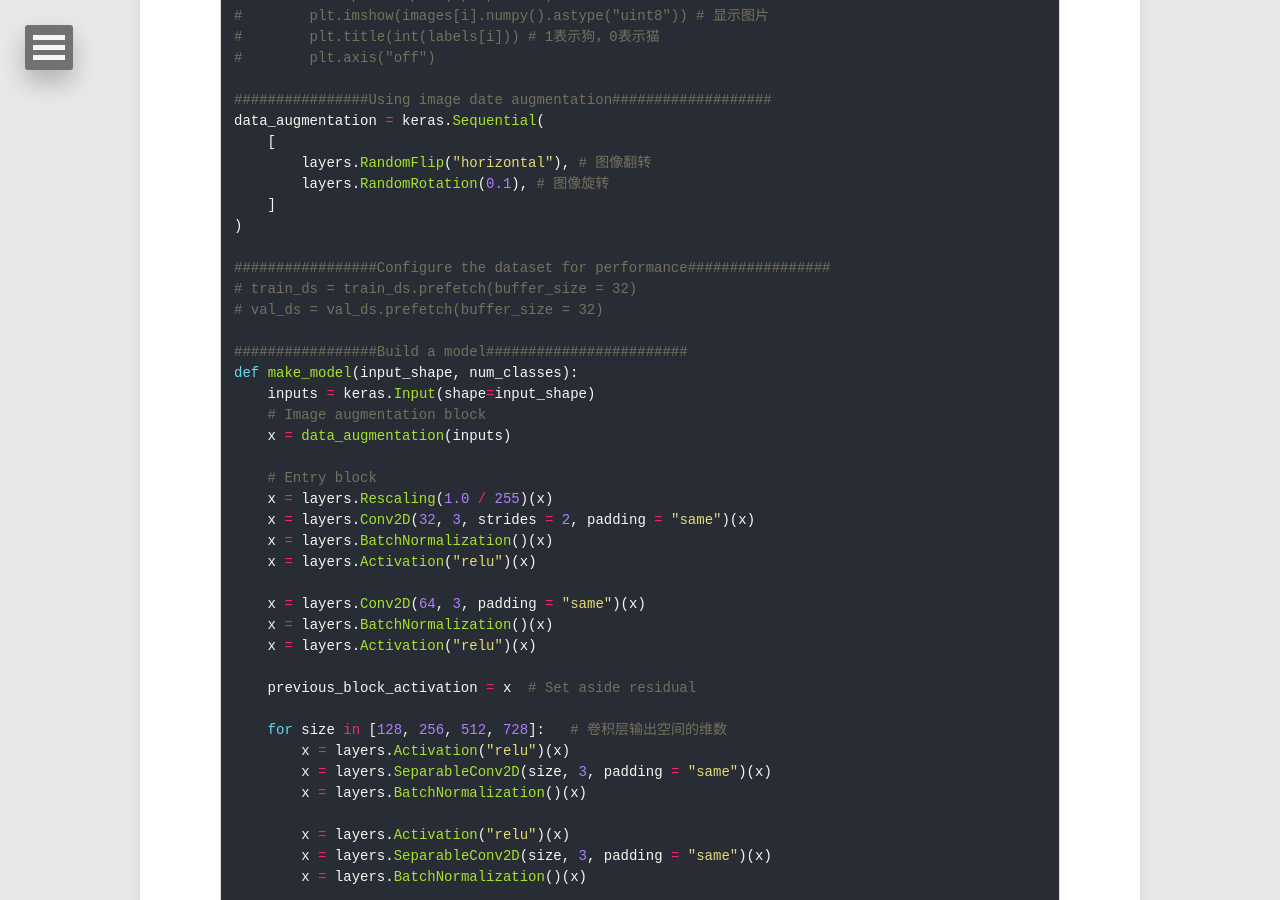
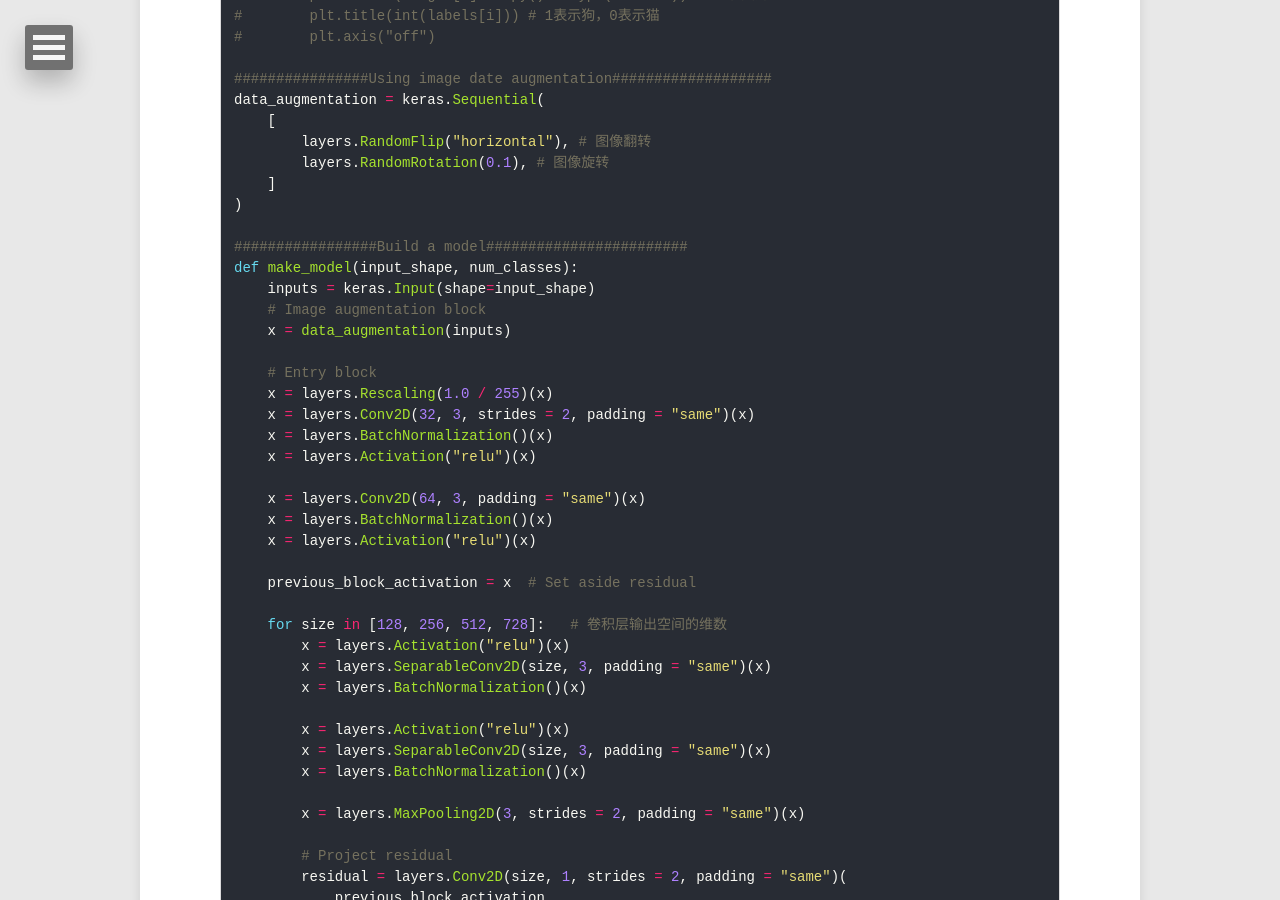
Before and after one commit to lucameng/lucameng.github.io, a Jekyll site: the page built from _posts/2022-05-08-Image-classification-from-scratch.md, in a window 1280 px wide and 900 px high, scrolled down 12091 px. Built offline with Jekyll 4.4.1, drawn with Linux system fonts in a browser that asks for light colours; some of the changed text lies outside the part shown.

```diff
--- a/_posts/2022-05-08-Image-classification-from-scratch.md
+++ b/_posts/2022-05-08-Image-classification-from-scratch.md
@@ -490,10 +489,6 @@ data_augmentation = keras.Sequential(
         layers.RandomRotation(0.1), # 图像旋转
     ]
 )
-
-#################Configure the dataset for performance#################
-# train_ds = train_ds.prefetch(buffer_size = 32)
-# val_ds = val_ds.prefetch(buffer_size = 32)
 
 #################Build a model########################
 def make_model(input_shape, num_classes):
```
Also changed, not shown: other parts of _posts/2022-05-08-Image-classification-from-scratch.md (+0 -1 lines).
